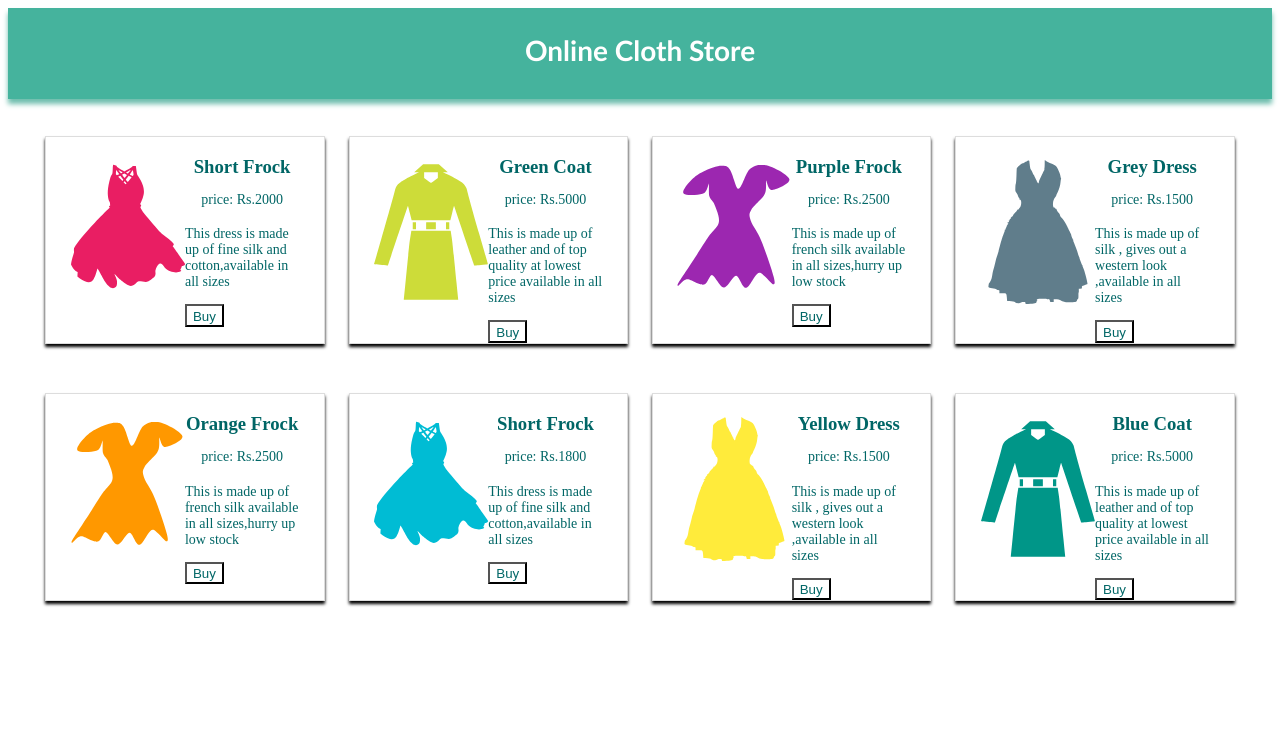
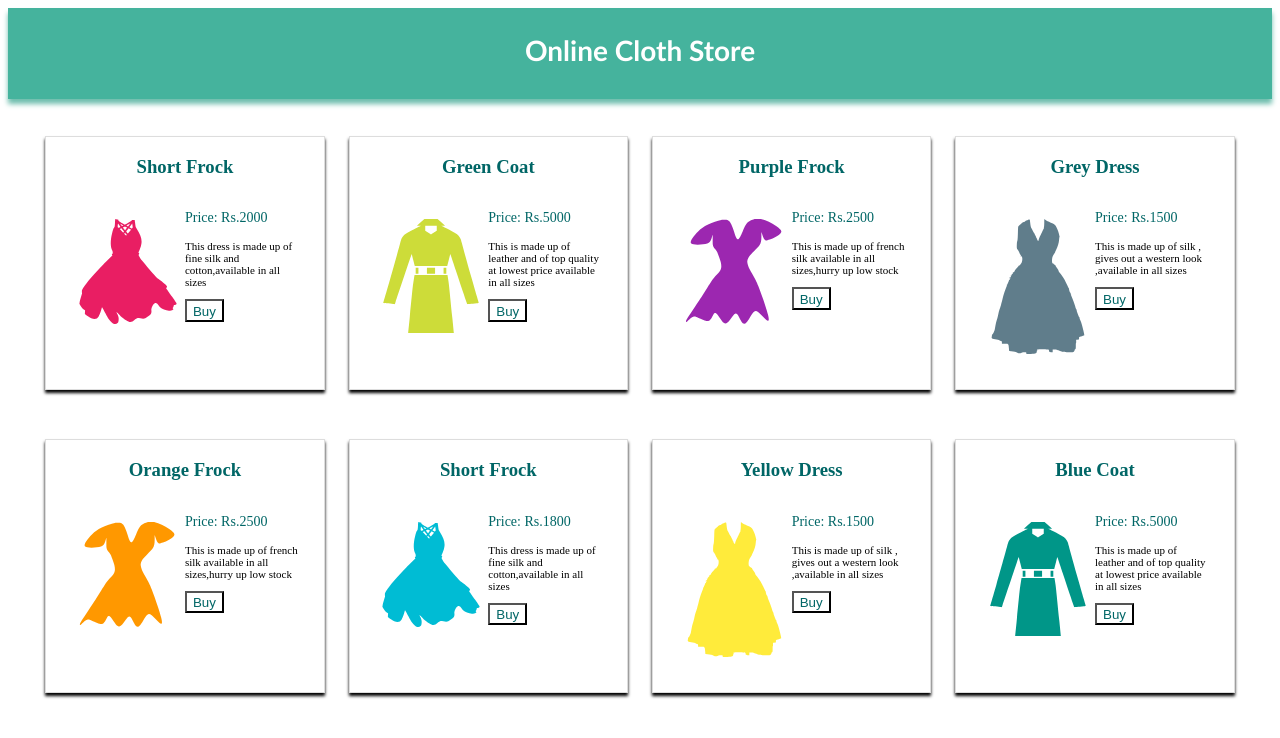
Before and after one commit to bitra-lahari999/worldskills-web, a plain HTML site: page flex-properties-example/index.html in a window 1280 px wide. Drawn offline with Linux system fonts and the light colour scheme.

Commit message:
Update index.html

```diff
--- a/flex-properties-example/index.html
+++ b/flex-properties-example/index.html
@@ -12,53 +12,58 @@
     <header>Online Cloth Store</header>
     <section class="parent">
         <article class="child">
+            <h3>Short Frock</h3>
             <div class="p1">
+
                 <div class="c1">
                     <img class="c1" src="images/image11.svg" alt="image1">
 
                 </div>
                 <div class="c1">
-                    <h3>Short Frock<p>price: Rs.2000</p></h3>
-                   <p>This dress is made up of fine silk and cotton,available in all sizes</p>
+                    <p>Price: Rs.2000</p>
+                   <p class="desc">This dress is made up of fine silk and cotton,available in all sizes</p>
                    <button>Buy</button>
                 </div>
             </div>
         </article>
         <article class="child">
+            <h3>Green Coat</h3>
             <div class="p1">
                 <div class="c1">
                     <img class="c1" src="images/image21.svg" alt="image1">
 
                 </div>
                 <div class="c1">
-                    <h3>Green Coat<p>price: Rs.5000</p></h3>
-                   <p>This is made up of leather and of top quality at lowest price available in all sizes</p>
+                   <p>Price: Rs.5000</p>
+                   <p class="desc">This is made up of leather and of top quality at lowest price available in all sizes</p>
                    <button>Buy</button>
                 </div>
             </div>
         </article>
         <article class="child">
+            <h3>Purple Frock</h3>
             <div class="p1">
                 <div class="c1">
                     <img class="c1" src="images/image31.svg" alt="image1">
 
                 </div>
                 <div class="c1">
-                    <h3>Purple Frock<p>price: Rs.2500</p></h3>
-                   <p>This is made up of french silk available in all sizes,hurry up low stock</p>
+                    <p>Price: Rs.2500</p>
+                   <p class="desc">This is made up of french silk available in all sizes,hurry up low stock</p>
                    <button>Buy</button>
                 </div>
             </div>
         </article>
         <article class="child">
+            <h3>Grey Dress</h3>
             <div class="p1">
                 <div class="c1">
                     <img class="c1" src="images/image41.svg" alt="image1">
 
                 </div>
                 <div class="c1">
-                    <h3>Grey Dress<p>price: Rs.1500</p></h3>
-                   <p>This is made up of silk , gives out a western look ,available in all sizes</p>
+                    <p>Price: Rs.1500</p>
+                   <p class="desc">This is made up of silk , gives out a western look ,available in all sizes</p>
                    <button>Buy</button>
                 </div>
             </div>
@@ -68,53 +73,59 @@
     </section>
     <section class="parent">
         <article class="child">
+            <h3>Orange Frock</h3>
             <div class="p1">
+
                 <div class="c1">
                     <img class="c1" src="images/image32.svg" alt="image1">
 
                 </div>
                 <div class="c1">
-                    <h3>Orange Frock<p>price: Rs.2500</p></h3>
-                   <p>This is made up of french silk available in all sizes,hurry up low stock</p>
+                    <p>Price: Rs.2500</p>
+                   <p class="desc">This is made up of french silk available in all sizes,hurry up low stock</p>
                    <button>Buy</button>
                 </div>
             </div>
         </article>
         <article class="child">
+            <h3>Short Frock</h3>
             <div class="p1">
                 <div class="c1">
                     <img class="c1" src="images/image12.svg" alt="image1">
 
                 </div>
                 <div class="c1">
-                    <h3>Short Frock<p>price: Rs.1800</p></h3>
-                   <p>This dress is made up of fine silk and cotton,available in all sizes</p>
+                    <p>Price: Rs.1800</p>
+                   <p class="desc">This dress is made up of fine silk and cotton,available in all sizes</p>
                    <button>Buy</button>
                 </div>
             </div>
         </article>
         <article class="child">
+
+            <h3>Yellow Dress</h3>
             <div class="p1">
                 <div class="c1">
                     <img class="c1" src="images/image42.svg" alt="image1">
 
                 </div>
                 <div class="c1">
-                    <h3>Yellow Dress<p>price: Rs.1500</p></h3>
-                   <p>This is made up of silk , gives out a western look ,available in all sizes</p>
+                    <p>Price: Rs.1500</p>
+                   <p class="desc">This is made up of silk , gives out a western look ,available in all sizes</p>
                    <button>Buy</button>
                 </div>
             </div>
         </article>
         <article class="child">
+            <h3>Blue Coat</h3>
             <div class="p1">
                 <div class="c1">
                     <img class="c1" src="images/image22.svg" alt="image1">
 
                 </div>
                 <div class="c1">
-                    <h3>Blue Coat<p>price: Rs.5000</p></h3>
-                   <p>This is made up of leather and of top quality at lowest price available in all sizes</p>
+                    <p>Price: Rs.5000</p>
+                   <p class="desc">This is made up of leather and of top quality at lowest price available in all sizes</p>
                    <button>Buy</button>
                 </div>
             </div>
```
